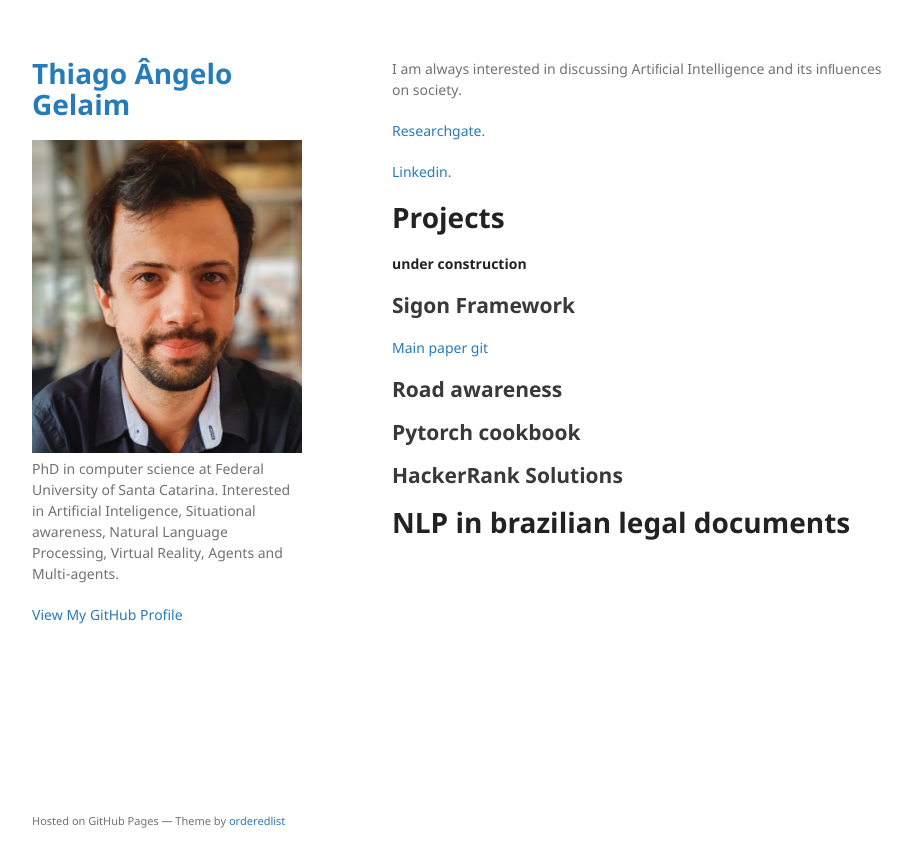
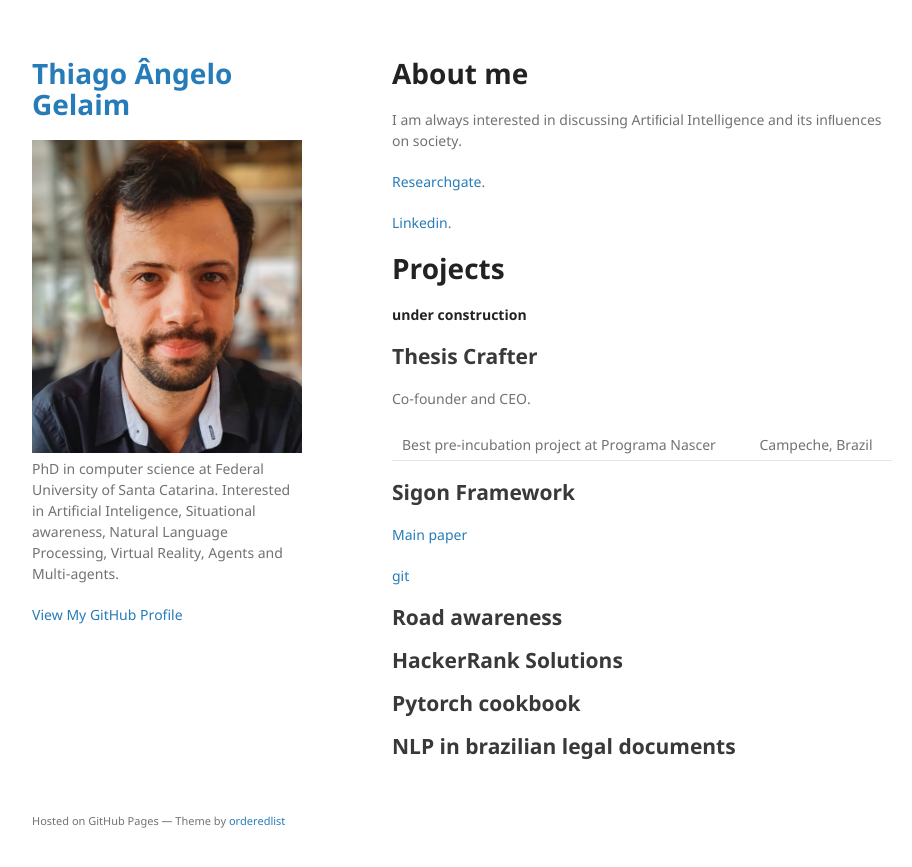
Before and after one commit to gelaim/gelaim.github.io, a Jekyll site: the page built from index.md, in a window 1280 px wide. Shown: the top 867 px of the page, without its empty margins (178-1090 px from the left). Built offline with Jekyll 4.4.1, drawn with Linux system fonts in a browser that asks for light colours; our own code applies the rules of GitHub Pages for plain Markdown files.

Commit message:
Updates main page.

```diff
--- a/index.md
+++ b/index.md
@@ -1,6 +1,9 @@
 ---
 layout: default
 ---
+
+# About me
+
 
 I am always interested in discussing Artiﬁcial Intelligence and its inﬂuences on society.
 
@@ -13,17 +16,26 @@ I am always interested in discussing Artiﬁcial Intelligence and its inﬂuence
 
 **under construction**
 
+## Thesis Crafter
+
+Co-founder and CEO.
+
+Best pre-incubation project at Programa Nascer | Campeche, Brazil
+
 
 ## Sigon Framework
 
 [Main paper](https://www.sciencedirect.com/science/article/abs/pii/S0957417418307000)
+
 [git](https://github.com/sigon-lang/sigon-lang)
+
 
 
 ## Road awareness
 
+## HackerRank Solutions
+
 ## Pytorch cookbook
 
-## HackerRank Solutions
 
-# NLP in brazilian legal documents
+## NLP in brazilian legal documents
```
